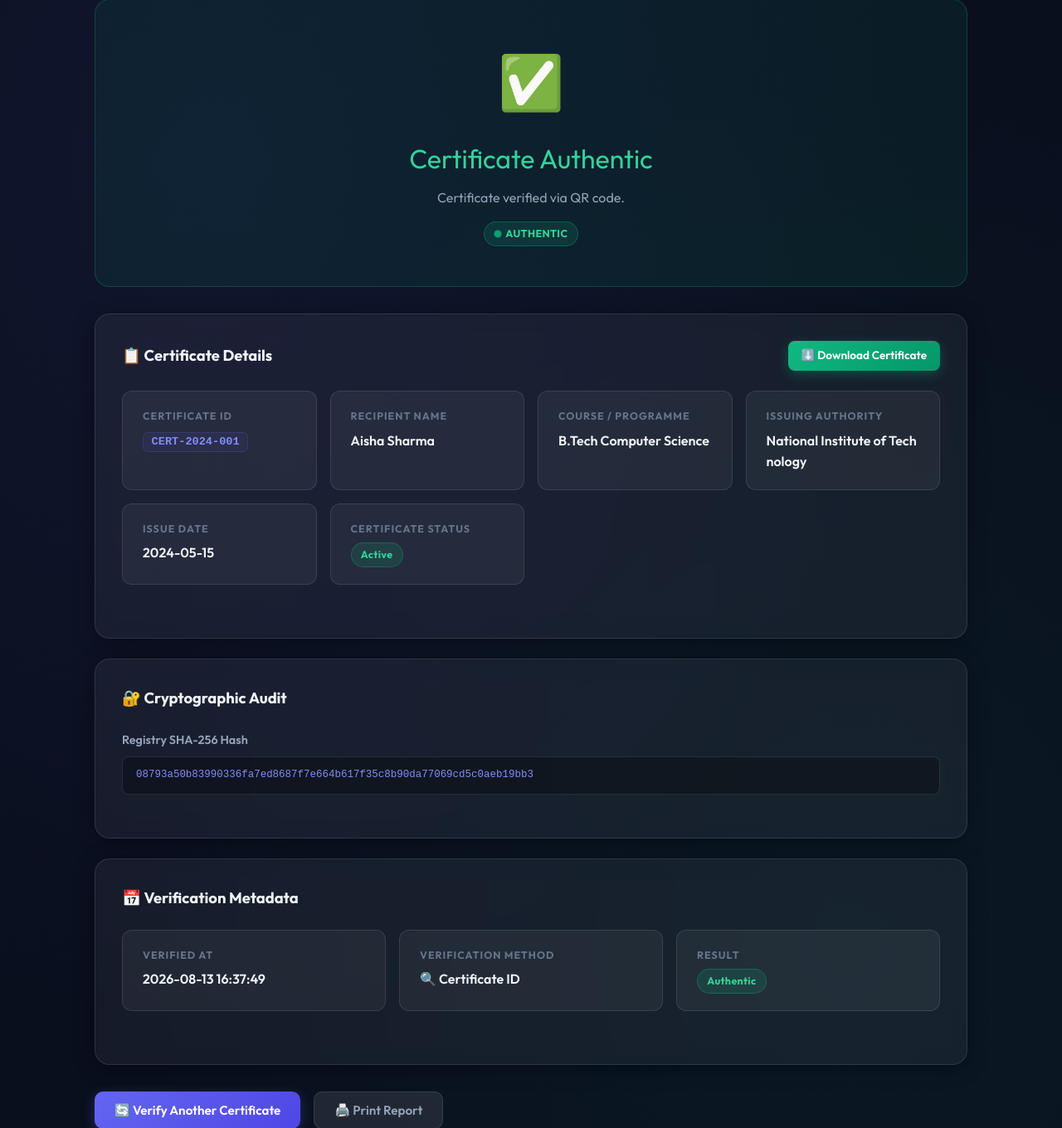
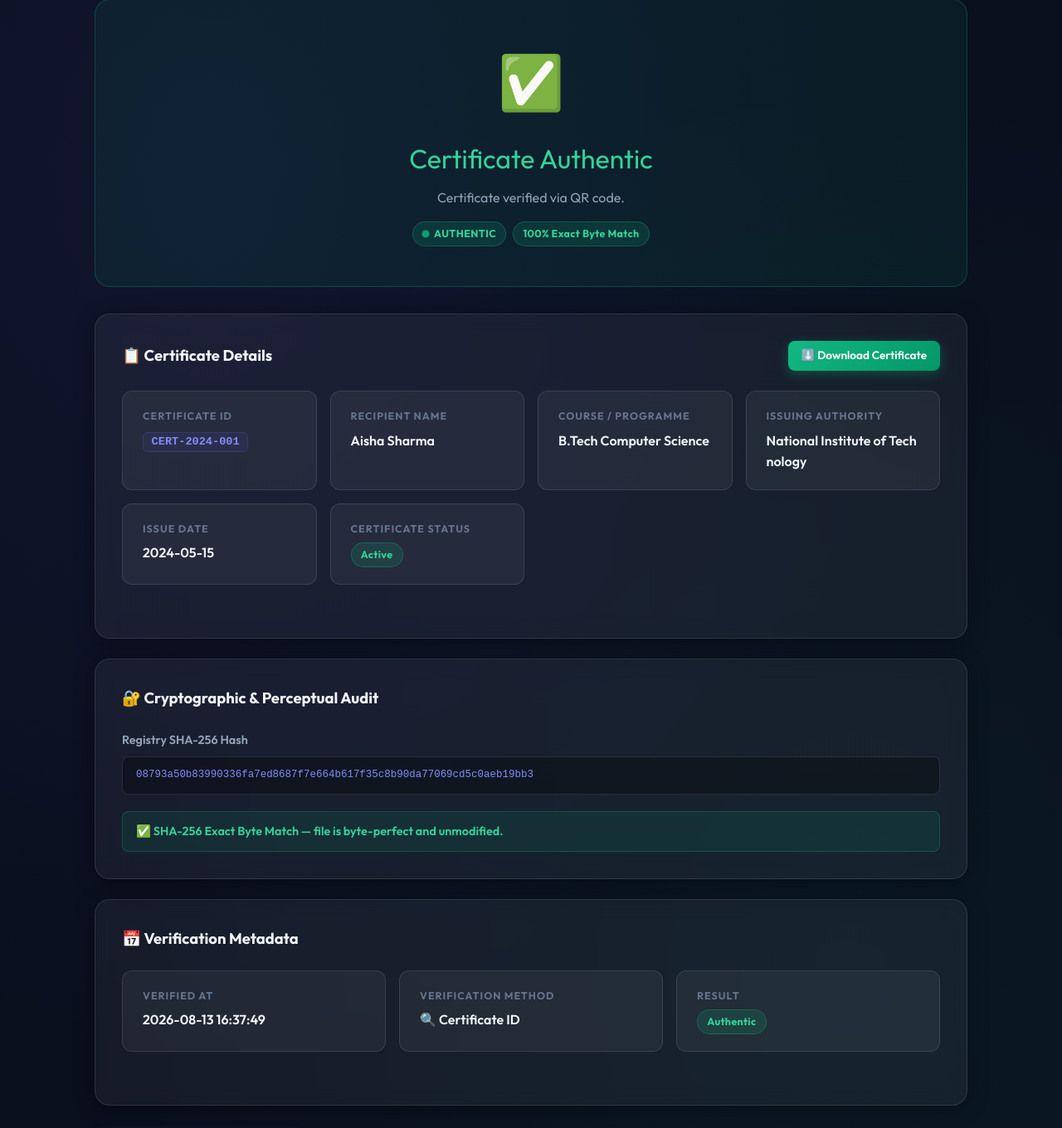
Before and after one commit to ranjithbrs/CertValid, a Flask app: page /verify/CERT-2024-001 in a window 1280 px wide. Shown: the part 113-1473 px from the top of the page at 83% size. Run offline with Flask 3, Linux system fonts and the light colour scheme; the visitor is signed in with stand-in values (Sample User, id 1); data comes from the database, SQL or seed files in the repository.

Commit message:
Upgrade 2: Implement Perceptual Image Hashing (pHash) for resilient visual certificate verification
- Added ImageHash package & compute_file_phash() helper
- Database auto-migration: added phash column to certificates table
- Dual-tier verification: Tier 1 (SHA-256 byte match) -> Tier 2 (pHash visual similarity match)
- Re-saved, compressed, and resized certificate images are now verified as AUTHENTIC (Visual Match)
- Added pHash fingerprint & similarity % badge to result audit view

```diff
--- a/app.py
+++ b/app.py
@@ -1,10 +1,11 @@
 """
 app.py - Flask application for the Certificate Verification & Management System.
 Handles public verification (file upload or cert ID), admin dashboard, certificate issuance.
-Includes rate limiting, anti-spam protection, and security headers.
+Includes rate limiting, anti-spam protection, security headers, and Perceptual Image Hashing (pHash).
 """
 
 import os
+import io
 import uuid
 import hashlib
 from datetime import datetime, timedelta
@@ -18,6 +19,7 @@ from flask_limiter import Limiter
 from flask_limiter.util import get_remote_address
 from PIL import Image, ImageDraw, ImageFont
 import qrcode
+import imagehash
 
 import db
 
@@ -83,6 +85,7 @@ def login_required(f):
 def generate_certificate_image(cert_data: dict, cert_id: str) -> str:
     """
     Generate a certificate PNG image with embedded QR code.
+    Computes and stores its perceptual hash (pHash) in the database.
     Returns the relative path (relative to static/) to the saved image.
     """
     W, H = 1100, 780
@@ -180,6 +183,14 @@ def generate_certificate_image(cert_data: dict, cert_id: str) -> str:
     filename  = f'{cert_id}.png'
     save_path = os.path.join(CERT_FOLDER, filename)
     img.save(save_path, 'PNG')
+
+    # Compute pHash of generated image and update database record
+    try:
+        phash_str = str(imagehash.phash(img))
+        db.update_certificate_phash(cert_id, phash_str)
+    except Exception as e:
+        app.logger.error(f'Failed to compute/update pHash for {cert_id}: {e}')
+
     return f'certs/{filename}'
 
 
@@ -234,6 +245,7 @@ def verify():
             return render_template('result.html', status='INVALID',
                                    reason='Certificate ID not found in the registry.',
                                    cert=None, mode='id', computed_hash=None,
+                                   computed_phash=None, match_type=None, visual_similarity=0.0,
                                    verified_at=now_str)
 
         if cert['status'] == 'revoked':
@@ -242,6 +254,7 @@ def verify():
             return render_template('result.html', status='REVOKED',
                                    reason='This certificate has been officially revoked.',
                                    cert=cert, mode='id', computed_hash=None,
+                                   computed_phash=None, match_type=None, visual_similarity=0.0,
                                    verified_at=now_str)
 
         db.log_verification(cert_id, None, None, 'AUTHENTIC',
@@ -249,6 +262,7 @@ def verify():
         return render_template('result.html', status='AUTHENTIC',
                                reason='Certificate ID verified successfully.',
                                cert=cert, mode='id', computed_hash=None,
+                               computed_phash=None, match_type='exact', visual_similarity=100.0,
                                verified_at=now_str)
 
     # ── Verify by File Upload ──
@@ -267,17 +281,31 @@ def verify():
         flash(f'File too large. Max size is {MAX_FILE_SIZE_MB} MB.', 'error')
         return redirect(url_for('index'))
 
-    computed_hash = db.compute_file_hash(file_bytes)
-    cert          = db.get_certificate_by_hash(computed_hash)
-    filename      = file.filename
+    filename       = file.filename
+    computed_hash  = db.compute_file_hash(file_bytes)
+    computed_phash = db.compute_file_phash(file_bytes)
+
+    # Tier 1: Try exact SHA-256 byte hash match
+    cert = db.get_certificate_by_hash(computed_hash)
+    match_type = 'exact'
+    similarity = 100.0
+
+    # Tier 2: If SHA-256 misses, try Perceptual Hash (pHash) visual similarity match
+    if not cert and computed_phash:
+        phash_match, dist, sim = db.get_certificate_by_phash(computed_phash, max_distance=10)
+        if phash_match:
+            cert = phash_match
+            match_type = 'visual'
+            similarity = sim
 
     if not cert:
         db.log_verification(None, filename, computed_hash, 'INVALID',
-                            'No matching certificate found. File may be tampered or unregistered.', ip)
+                            'No matching certificate found by SHA-256 or visual pHash.', ip)
         return render_template('result.html', status='INVALID',
                                reason='No matching certificate found in the registry. '
-                                      'The file may have been tampered with or was never issued.',
+                                      'The file may have been altered significantly or was never issued.',
                                cert=None, mode='file', computed_hash=computed_hash,
+                               computed_phash=computed_phash, match_type=None, visual_similarity=0.0,
                                verified_at=now_str)
 
     if cert['status'] == 'revoked':
@@ -286,13 +314,17 @@ def verify():
         return render_template('result.html', status='REVOKED',
                                reason='This certificate has been officially revoked by the issuing authority.',
                                cert=cert, mode='file', computed_hash=computed_hash,
-                               verified_at=now_str)
+                               computed_phash=computed_phash, match_type=match_type,
+                               visual_similarity=similarity, verified_at=now_str)
 
-    db.log_verification(cert['cert_id'], filename, computed_hash, 'AUTHENTIC',
-                        'File hash matches registry. No tampering detected.', ip)
+    reason = 'File hash matches the registry exactly (100% byte-perfect).' if match_type == 'exact' \
+        else f'Visual content matches registered certificate ({similarity}% visual similarity).'
+
+    db.log_verification(cert['cert_id'], filename, computed_hash, 'AUTHENTIC', reason, ip)
     return render_template('result.html', status='AUTHENTIC',
-                           reason='File hash matches the registry. No tampering detected.',
-                           cert=cert, mode='file', computed_hash=computed_hash,
+                           reason=reason, cert=cert, mode='file',
+                           computed_hash=computed_hash, computed_phash=computed_phash,
+                           match_type=match_type, visual_similarity=similarity,
                            verified_at=now_str)
 
 
@@ -309,6 +341,7 @@ def verify_by_id(cert_id):
         return render_template('result.html', status='INVALID',
                                reason='Certificate ID not found in the registry.',
                                cert=None, mode='id', computed_hash=None,
+                               computed_phash=None, match_type=None, visual_similarity=0.0,
                                verified_at=now_str)
 
     if cert['status'] == 'revoked':
@@ -316,12 +349,14 @@ def verify_by_id(cert_id):
         return render_template('result.html', status='REVOKED',
                                reason='This certificate has been officially revoked.',
                                cert=cert, mode='id', computed_hash=None,
+                               computed_phash=None, match_type=None, visual_similarity=0.0,
                                verified_at=now_str)
 
     db.log_verification(cert_id, None, None, 'AUTHENTIC', 'QR scan: certificate verified.', ip)
     return render_template('result.html', status='AUTHENTIC',
                            reason='Certificate verified via QR code.',
                            cert=cert, mode='id', computed_hash=None,
+                           computed_phash=None, match_type='exact', visual_similarity=100.0,
                            verified_at=now_str)
 
 
@@ -357,7 +392,7 @@ def admin():
         username = request.form.get('username', '')
         password = request.form.get('password', '')
         if db.verify_admin(username, password):
-            session.permanent = True          # enforce 1-hour lifetime
+            session.permanent = True
             session['admin_logged_in'] = True
             session['admin_user'] = username
             return redirect(url_for('admin_dashboard'))
--- a/requirements.txt
+++ b/requirements.txt
@@ -1,4 +1,5 @@
 Flask>=2.3.0
 Flask-Limiter>=3.0.0
+ImageHash>=4.3.0
 Pillow>=10.0.0
 qrcode>=7.4.2
--- a/templates/result.html
+++ b/templates/result.html
@@ -32,10 +32,15 @@
         <div class="result-icon">✅</div>
         <div class="result-title" style="color: var(--emerald-light);">Certificate Authentic</div>
         <p class="result-reason">{{ reason }}</p>
-        <div style="margin-top:1rem;">
+        <div style="margin-top:1rem; display:flex; gap:.5rem; justify-content:center; align-items:center; flex-wrap:wrap;">
           <span class="badge badge-authentic">
             <span class="pulse-dot pulse-green"></span> AUTHENTIC
           </span>
+          {% if match_type == 'exact' %}
+            <span class="badge badge-authentic">100% Exact Byte Match</span>
+          {% elif match_type == 'visual' %}
+            <span class="badge badge-authentic">👁️ {{ visual_similarity }}% Visual Match</span>
+          {% endif %}
         </div>
       </div>
     {% elif status_upper == 'REVOKED' %}
@@ -110,10 +115,10 @@
     </div>
     {% endif %}
 
-    <!-- Cryptographic Audit -->
+    <!-- Cryptographic & Perceptual Audit -->
     <div class="card fade-in-up" style="animation-delay:.2s; margin-bottom:1.5rem;">
       <div class="section-header">
-        <span class="section-title">🔐 Cryptographic Audit</span>
+        <span class="section-title">🔐 Cryptographic & Perceptual Audit</span>
       </div>
 
       {% if computed_hash %}
@@ -123,25 +128,30 @@
         </div>
       {% endif %}
 
+      {% if computed_phash %}
+        <div class="form-group">
+          <div class="form-label">Computed Perceptual Hash (pHash)</div>
+          <div class="hash-block" style="color:var(--emerald-light);">{{ computed_phash }}</div>
+        </div>
+      {% endif %}
+
       {% if cert and cert.file_hash %}
         <div class="form-group">
           <div class="form-label">Registry SHA-256 Hash</div>
           <div class="hash-block">{{ cert.file_hash }}</div>
         </div>
 
-        {% if computed_hash %}
-          <div style="margin-top:.5rem; padding:.75rem 1rem; border-radius:8px; font-size:.9rem; font-weight:600;
-            {% if computed_hash == cert.file_hash %}
-              background: rgba(16,185,129,0.10); color: var(--emerald-light); border: 1px solid rgba(16,185,129,0.25);
-            {% else %}
-              background: rgba(239,68,68,0.10); color: var(--red-light); border: 1px solid rgba(239,68,68,0.25);
-            {% endif %}
-          ">
-            {% if computed_hash == cert.file_hash %}
-              ✅ Hashes match — file is byte-perfect and unmodified.
-            {% else %}
-              ⚠️ Hash mismatch — file content differs from registered copy.
-            {% endif %}
+        {% if match_type == 'exact' %}
+          <div style="margin-top:.5rem; padding:.75rem 1rem; border-radius:8px; font-size:.9rem; font-weight:600; background: rgba(16,185,129,0.10); color: var(--emerald-light); border: 1px solid rgba(16,185,129,0.25);">
+            ✅ SHA-256 Exact Byte Match — file is byte-perfect and unmodified.
+          </div>
+        {% elif match_type == 'visual' %}
+          <div style="margin-top:.5rem; padding:.75rem 1rem; border-radius:8px; font-size:.9rem; font-weight:600; background: rgba(16,185,129,0.10); color: var(--emerald-light); border: 1px solid rgba(16,185,129,0.25);">
+            👁️ Perceptual Hash Match ({{ visual_similarity }}% Visual Similarity) — image is visually authentic (re-saved, compressed, or resized file).
+          </div>
+        {% elif computed_hash %}
+          <div style="margin-top:.5rem; padding:.75rem 1rem; border-radius:8px; font-size:.9rem; font-weight:600; background: rgba(239,68,68,0.10); color: var(--red-light); border: 1px solid rgba(239,68,68,0.25);">
+            ⚠️ Hash Mismatch — file content differs significantly from registered copy.
           </div>
         {% endif %}
       {% endif %}
@@ -166,7 +176,11 @@
         <div class="info-card">
           <div class="info-card-label">Verification Method</div>
           <div class="info-card-value">
-            {% if mode == 'file' %}📄 File Hash{% else %}🔍 Certificate ID{% endif %}
+            {% if mode == 'file' %}
+              {% if match_type == 'exact' %}📄 SHA-256 Byte Hash{% else %}👁️ Perceptual Visual Hash{% endif %}
+            {% else %}
+              🔍 Certificate ID
+            {% endif %}
           </div>
         </div>
         <div class="info-card">
```
Also changed, not shown: db.py (+83 -12 lines).
